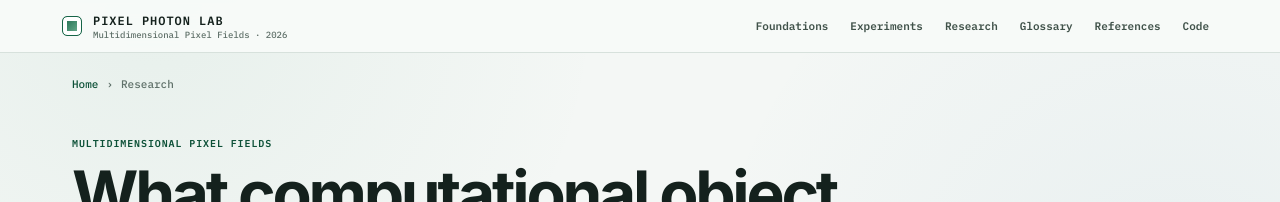
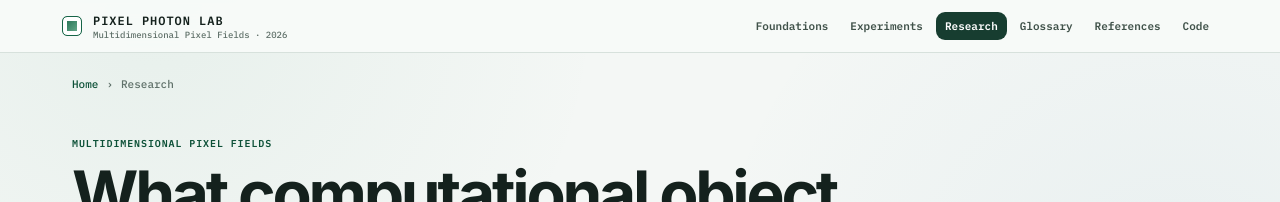
Before and after one commit to bitwikiorg/pixel-art-2026, a Jekyll site: the page built from research/index.md, in a window 1280 px wide. Shown: the top 202 px of the page. Built offline with Jekyll 4.4.1, drawn with Linux system fonts in a browser that asks for light colours; our own code applies the rules of GitHub Pages for plain Markdown files.

Commit message:
Fix research nav active-state liquid

```diff
--- a/_layouts/default.html
+++ b/_layouts/default.html
@@ -27,7 +27,7 @@
       <nav id="primary-navigation" class="top-nav" aria-label="Primary">
         <a href="{{ '/learn/' | relative_url }}"{% if page.url contains '/learn/' %} class="active" aria-current="page"{% endif %}>Foundations</a>
         <a href="{{ '/experiment/' | relative_url }}"{% if page.url contains '/experiment/' or page.url == '/carrier/' %} class="active" aria-current="page"{% endif %}>Experiments</a>
-        <a href="{{ '/research/' | relative_url }}"{% if page.url contains '/research/' and page.url contains '/research/04-references/' == false %} class="active" aria-current="page"{% endif %}>Research</a>
+        <a href="{{ '/research/' | relative_url }}"{% if page.url contains '/research/' %}{% unless page.url contains '/research/04-references/' %} class="active" aria-current="page"{% endunless %}{% endif %}>Research</a>
         <a href="{{ '/glossary/' | relative_url }}"{% if page.url contains '/glossary/' %} class="active" aria-current="page"{% endif %}>Glossary</a>
         <a href="{{ '/research/04-references/' | relative_url }}"{% if page.url contains '/research/04-references/' %} class="active" aria-current="page"{% endif %}>References</a>
         <a class="nav-code" href="https://github.com/bitwikiorg/pixel-art-2026">Code</a>
```
